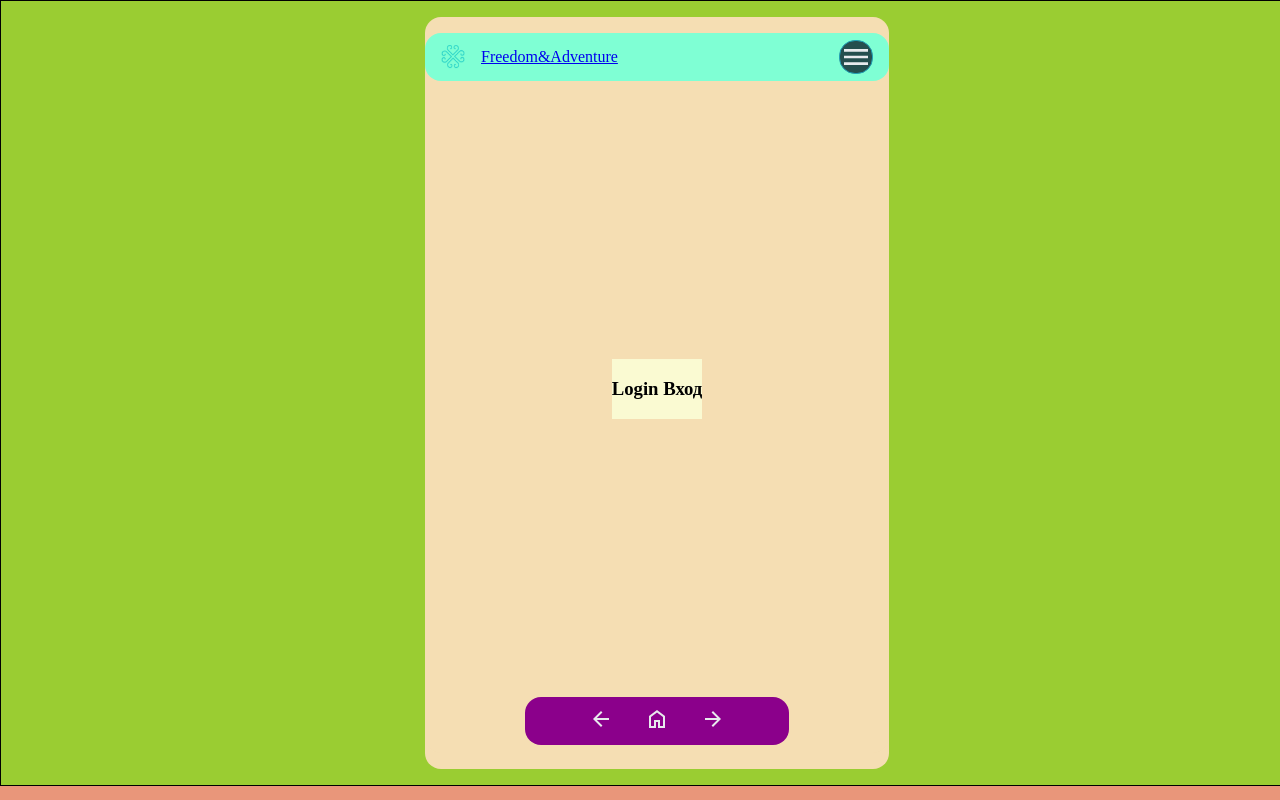
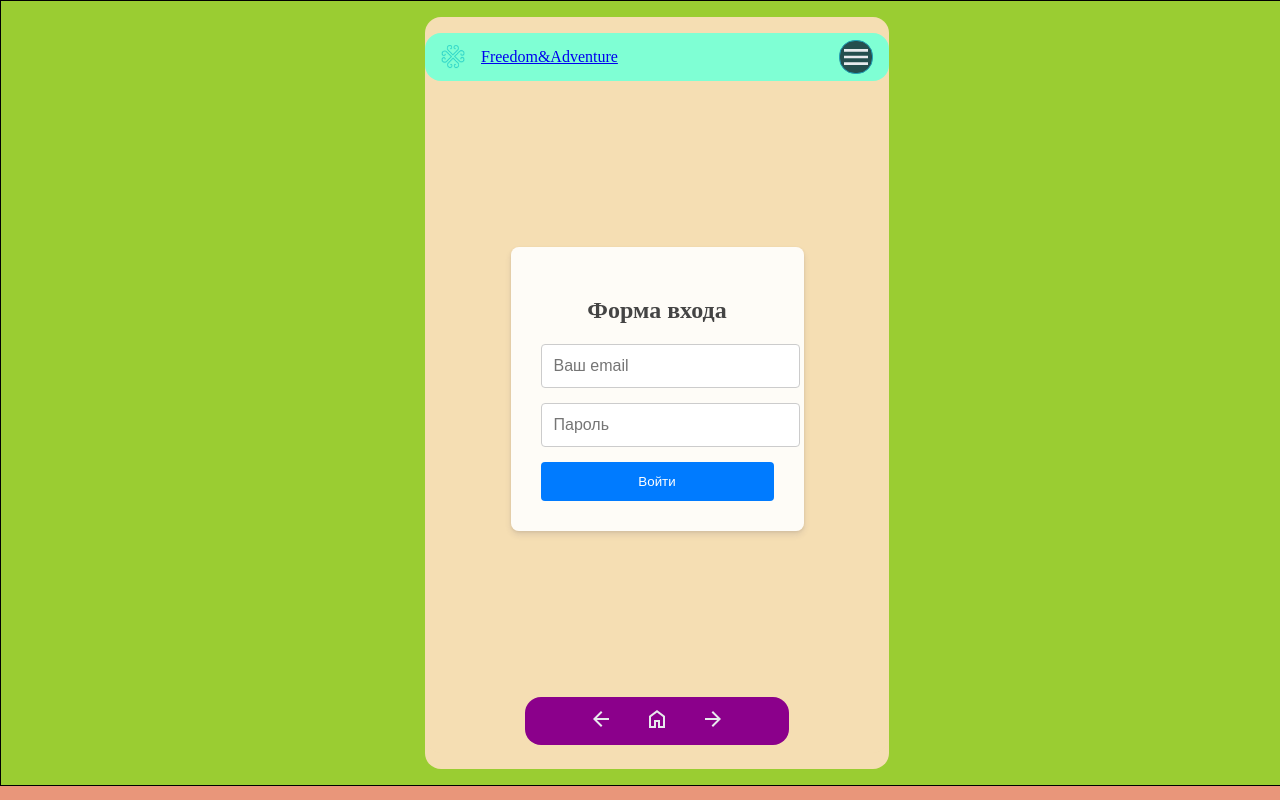
Before and after one commit to valitovgaziz/spa_, a Vue app: page /login in a window 1280 px wide. Built offline with nearby package versions, Linux system fonts and the light colour scheme.

Commit message:
Форма входа добавлена

```diff
--- a/src/components/inout/login.vue
+++ b/src/components/inout/login.vue
@@ -1,17 +1,69 @@
 <template>
-    <div class="login">
-        <h3>Login Вход</h3>
+    <div class="login-form">
+      <h2 class="title">Форма входа</h2>
+      <input type="email" placeholder="Ваш email" v-model="email" />
+      <input type="password" placeholder="Пароль" v-model="password" />
+      <button @click="submitForm">Войти</button>
     </div>
 </template>
 
-<style>
+<style scoped>
+.login-form {
+    padding: 30px;
+    background-color: rgba(255, 255, 255, 0.9);
+    /* Полупрозрачный белый фон */
+    border-radius: 8px;
+    box-shadow: 0 4px 6px rgba(50, 50, 93, 0.11), 0 1px 3px rgba(0, 0, 0, 0.08);
+}
+
+.title {
+    margin-bottom: 20px;
+    text-align: center;
+    font-size: 24px;
+    color: #444;
+}
+
+input {
+    display: block;
+    width: 100%;
+    margin-bottom: 15px;
+    padding: 12px;
+    border: 1px solid #ccc;
+    border-radius: 4px;
+    outline: none;
+    font-size: 16px;
+}
+
+button {
+    display: block;
+    width: 100%;
+    padding: 12px;
+    background-color: #007bff;
+    color: white;
+    border: none;
+    border-radius: 4px;
+    cursor: pointer;
+    transition: background-color 0.3s ease;
+}
+
+button:hover {
+    background-color: #0056b3;
+}
+
 .login {
     background-color: lightgoldenrodyellow;
 }
 </style>
 
 <script>
-export default {
-    name: 'login',
-}
+import { ref } from 'vue';
+
+const email = ref('');
+const password = ref('');
+
+// Функция отправки формы
+const submitForm = () => {
+    console.log('Отправлено:', email.value, password.value);
+    // Здесь можно добавить логику обработки формы, например, отправку данных на сервер
+};
 </script>
```
